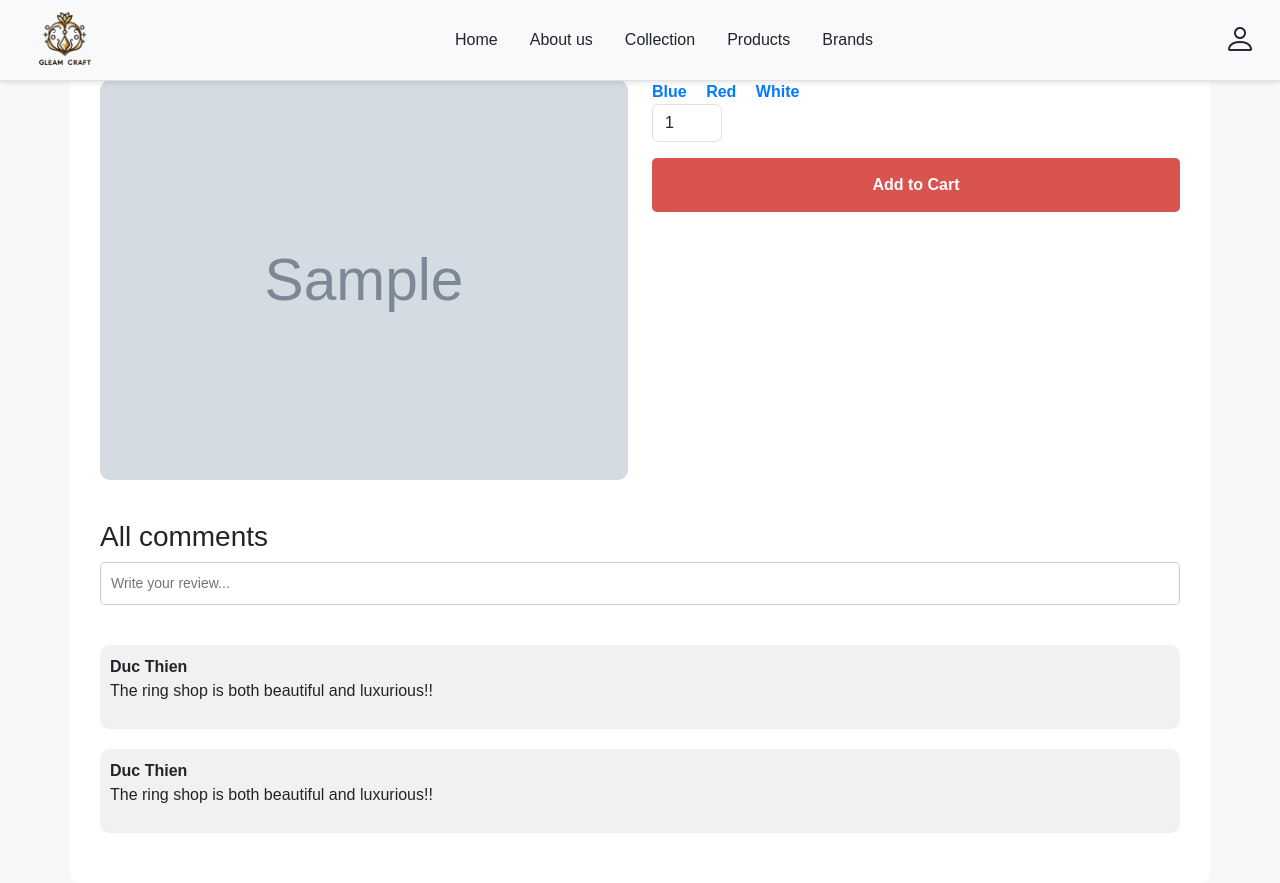
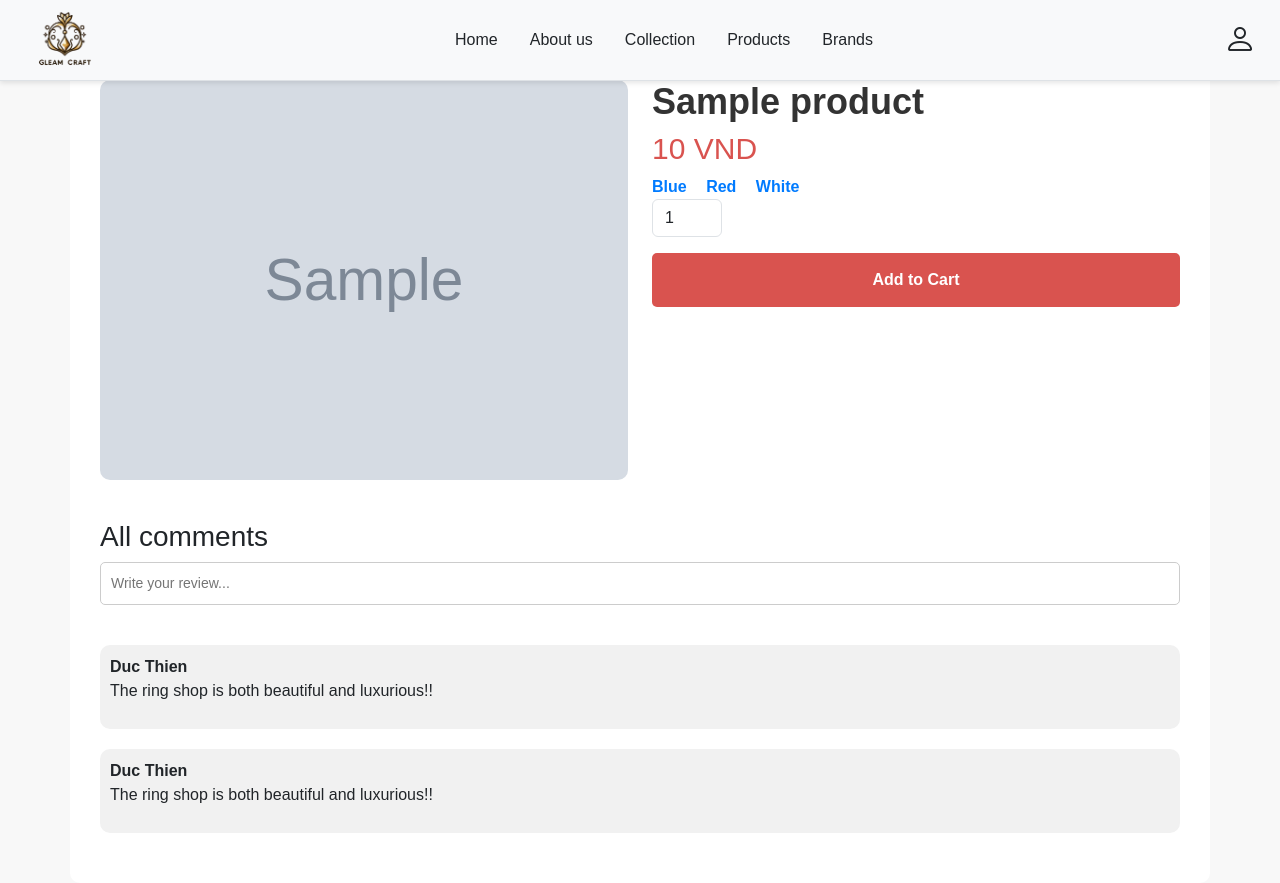
Before and after one commit to HuuHau235/GleamCraft, a PHP site: template app/views/detail/index.php in a window 1280 px wide. Run offline with PHP 8.4, Linux system fonts and the light colour scheme; the template is opened without the code that fills it: most values are stand-ins (such as "Sample title", 1, 10 or a date in 2020); grey boxes marked "Sample" are stand-in pictures.

Commit message:
done display name

```diff
--- a/app/views/detail/index.php
+++ b/app/views/detail/index.php
@@ -42,7 +42,8 @@
             </div>
 
             <div class="col-md-6 product-info">
-
+                <h1><strong><?= $product['name']; ?></strong></h1>
+                <h3><?= number_format($product['price'], 0, ',', '.'); ?> VND</h3>
                 <div class="gem-colors">
                     <span>Blue</span>
                     <span>Red</span>
```
